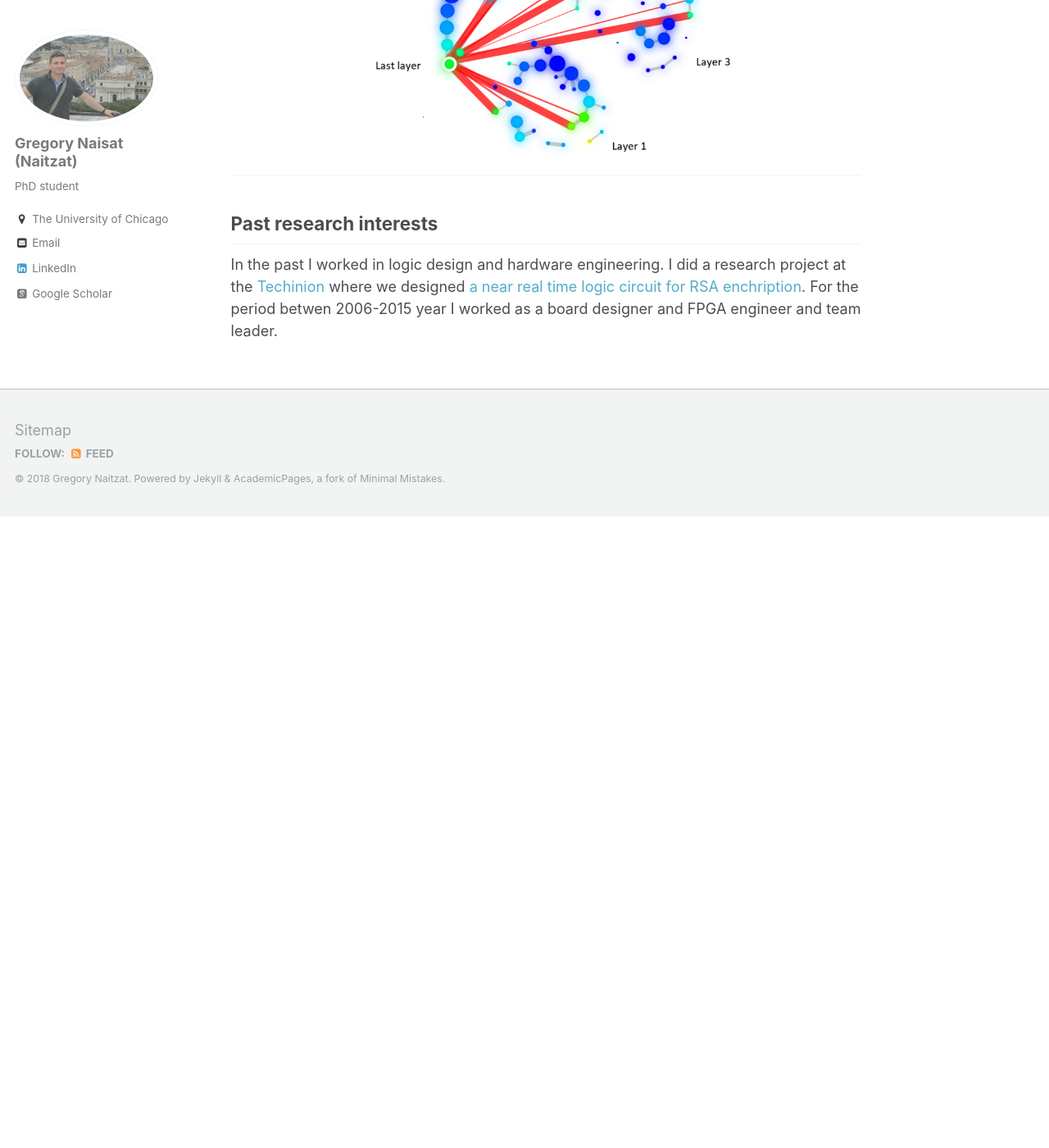
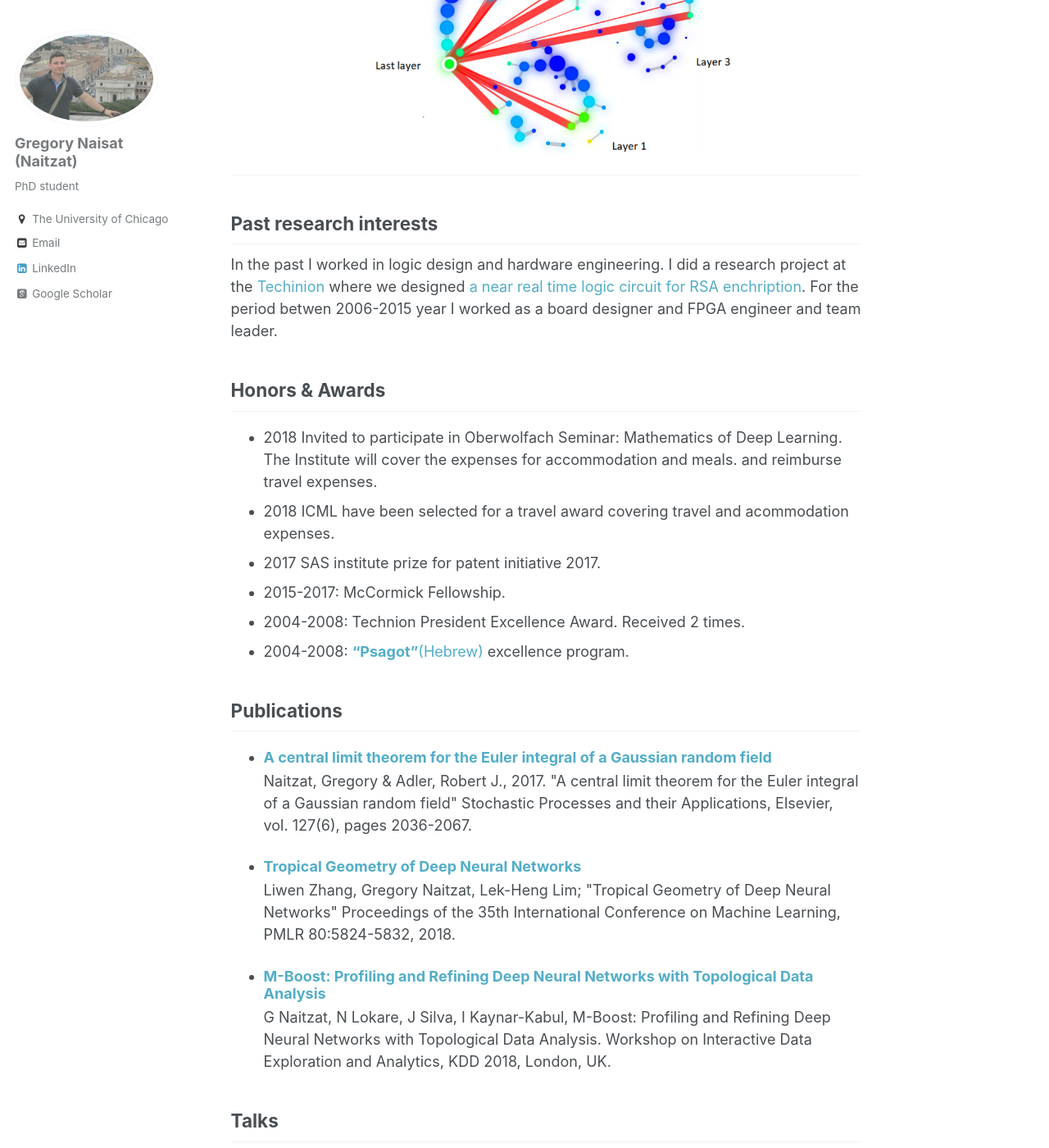
Before and after one commit to sgregnt/sgregnt.github.io, a Jekyll site: the page built from _pages/about.md, in a window 1280 px wide and 1400 px high, scrolled down 1774 px. Shown: the whole window at 82% size. Built offline with Jekyll 4.4.1, drawn with Linux system fonts in a browser that asks for light colours; some web fonts are replaced; before the commit the page ends 2404 px from its top, so only the background shows below that; some of the changed text lies outside the part shown.

Commit message:
added more things to aout me

```diff
--- a/_pages/about.md
+++ b/_pages/about.md
@@ -57,3 +57,37 @@ neural network performance.
 ## Past research interests
 
 In the past I worked in logic design and hardware engineering. I did a research project at the [Techinion](https://www.technion.ac.il/en/home-2/) where we designed [a near real time logic circuit for RSA enchription](https://ieeexplore.ieee.org/abstract/document/5386066). For the period betwen 2006-2015 year I worked as a board designer and FPGA engineer and team leader.
+
+## Honors & Awards
+
+* 2018 Invited to participate in Oberwolfach Seminar: Mathematics of Deep Learning. The Institute will cover the expenses for accommodation and meals. and reimburse travel expenses.
+* 2018 ICML have been selected for a travel award covering travel and acommodation expenses.
+* 2017 SAS institute prize for patent initiative 2017.
+* 2015-2017: McCormick Fellowship.
+* 2004-2008: Technion President Excellence Award. Received 2 times.
+* 2004-2008: [__"Psagot"__(Hebrew)](https://he.wikipedia.org/wiki/%D7%AA%D7%95%D7%9B%D7%A0%D7%99%D7%AA_%D7%A4%D7%A1%D7%92%D7%95%D7%AA) excellence program.
+
+
+
+## Publications
+
+  <ul>{% for post in site.publications %}
+    {% include archive-single-cv.html %}
+  {% endfor %}</ul>
+
+## Talks
+
+  <ul>{% for post in site.talks %}
+    {% include archive-single-talk-cv.html %}
+  {% endfor %}</ul>
+
+## Teaching
+
+  <ul>{% for post in site.teaching %}
+    {% include archive-single-cv.html %}
+  {% endfor %}</ul>
+
+## Service and leadership
+
+* 2018 - Leading a consulting team of PhD and master students to helps law school initiative to study gender dynamics and gendered achievement disparities at the law school in the University of Chicago. The report can be found [__here__](https://www.law.uchicago.edu/files/2018-05/wap_final.pdf)
+* 2017 - Leading a consulting team of PhD and master students that helps reserchers in bipolgy department to analyze spatial patterns of migrating cells in zebrafish embryos.
```
Also changed, not shown: _data/navigation.yml (+6 -6 lines).
